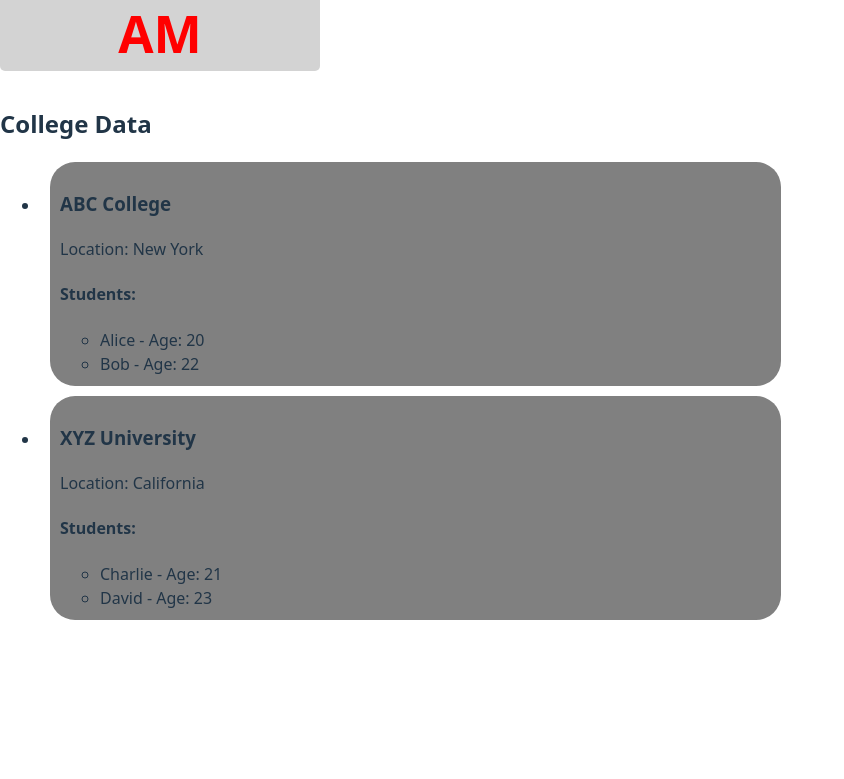
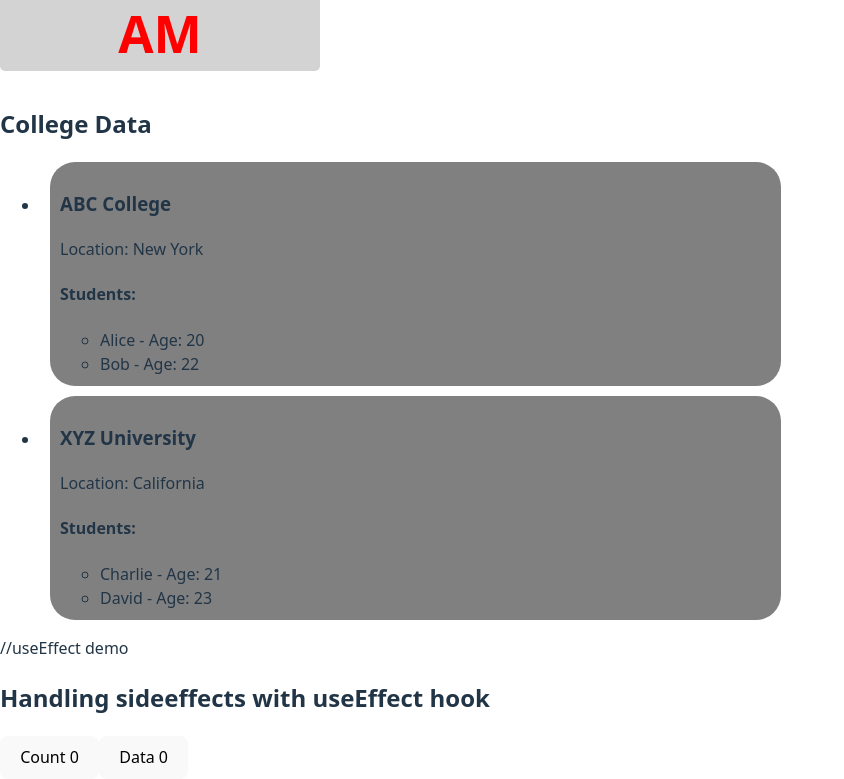
Before and after one commit to suman-paul-1214/REACT_Learning, a React (Vite) app in the folder react-concepts/: page / in a window 1280 px wide. Shown: the part 2365-3144 px from the top of the page, without its empty margins (0-844 px from the left). Before the commit the page ends 3001 px from the top, so only its background shows below. Built offline with nearby package versions, Linux system fonts and the light colour scheme.

Commit message:
using useEffect hook inside component

```diff
--- a/react-concepts/src/App.jsx
+++ b/react-concepts/src/App.jsx
@@ -12,6 +12,7 @@ import CollegeData from './components/loops/nestedLoop';
 import User from './components/loops/user';
 import ProductList from './components/products'
 import RadioButton from './components/Radio Buttons/radio';
+import Demo from './components/useEffect/useEffect_insideComponent';
 import Users from './components/users';
 
 const DummyProductData =
@@ -39,6 +40,9 @@ function App() {
         <DropDown/>
 
         <CollegeData/>
+
+        //useEffect demo
+        <Demo/>
     </div>
   )
 }
--- /dev/null
+++ b/react-concepts/src/components/useEffect/useEffect_insideComponent.jsx
@@ -0,0 +1,65 @@
+import { useState } from "react";
+import { useEffect } from "react";
+
+const Demo=()=> {
+  const [count, setCount] = useState(0);
+  const [data, setData] = useState(0);
+
+  function callOnce() {
+    console.log("Button clicked!");
+  }
+  // callOnce() - this will be called on every render
+  //to handle side effects, we use useEffect hook
+  useEffect(() => {
+    //callOnce();
+  }, []);// empty dependency array means this effect runs only once after the initial render
+
+  useEffect(() => {
+    counterFounction();
+  }, [count]);
+// this effect runs only when count changes
+
+  const counterFounction = () => {
+    console.log("Counter function called",(count));
+  };
+  return (
+    <div>
+      <h2>Handling sideeffects with useEffect hook</h2>
+      <button onClick={() =>setCount(count+1)}>Count {count}</button>
+
+      <button onClick={() =>setData(data+1)}>Data {data}</button>
+    </div>
+  );
+}
+export default Demo;
+
+/* types of useEffect
+1. Runs after every render
+useEffect(() => {
+  // This code runs after every render
+  console.log("Component rendered or updated");
+}, [count]);
+
+2. Runs only once (componentDidMount)
+useEffect(() => {
+  // This code runs only once after the initial render
+  console.log("Component mounted");
+}, []);
+3.Runs every time
+useEffect(() => {
+  // This code runs every time the component renders
+  console.log("Component rendered or updated");
+});
+
+4.runs when bothe count and data changes
+useEffect(() => {  // This code runs when either count or data changes
+  console.log("Count or data changed:", count, data);
+}, [count, data]);
+
+5. Called when props changes
+useEffect(() => {
+  // This code runs when the component receives new props
+  console.log("Component received new props");
+}, [props, props2]); // Add the props you want to watch
+
+*/
```
